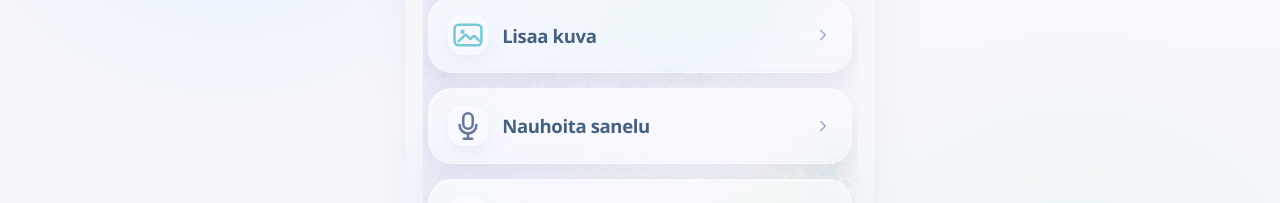
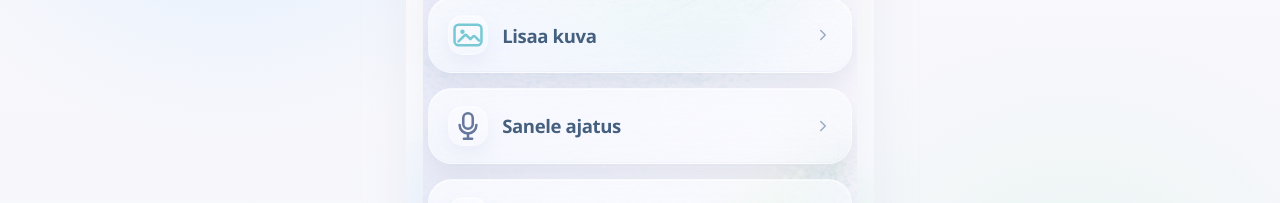
Before and after one commit to heikkikukkonen/learningspiral, a Next.js app: page / in a window 1280 px wide. Shown: the part 363-566 px from the top of the page. Built offline with nearby package versions, Linux system fonts and the light colour scheme.

Commit message:
Restore voice capture copy to Sanele ajatus

```diff
--- a/app/capture/capture-composer.tsx
+++ b/app/capture/capture-composer.tsx
@@ -643,7 +643,7 @@ export function CaptureComposer({ initialMode = "text" }: CaptureComposerProps)
           <div className="capture-voice-shell">
             <div className="capture-voice-header">
               <div className="capture-voice-copy">
-                <h2 style={{ margin: 0 }}>Nauhoita sanelu</h2>
+                <h2 style={{ margin: 0 }}>Sanele ajatus</h2>
                 <p className="status capture-voice-status">
                   Nauhoita suoraan selaimessa tai tuo valmis aanitiedosto. AI litteroi puheen tekstiksi, jota voit korjata ennen tallennusta.
                 </p>
--- a/app/page.tsx
+++ b/app/page.tsx
@@ -15,7 +15,7 @@ const homeActions = [
     icon: "image"
   },
   {
-    title: "Nauhoita sanelu",
+    title: "Sanele ajatus",
     href: "/capture?mode=voice",
     accent: "slate",
     icon: "mic"
```
